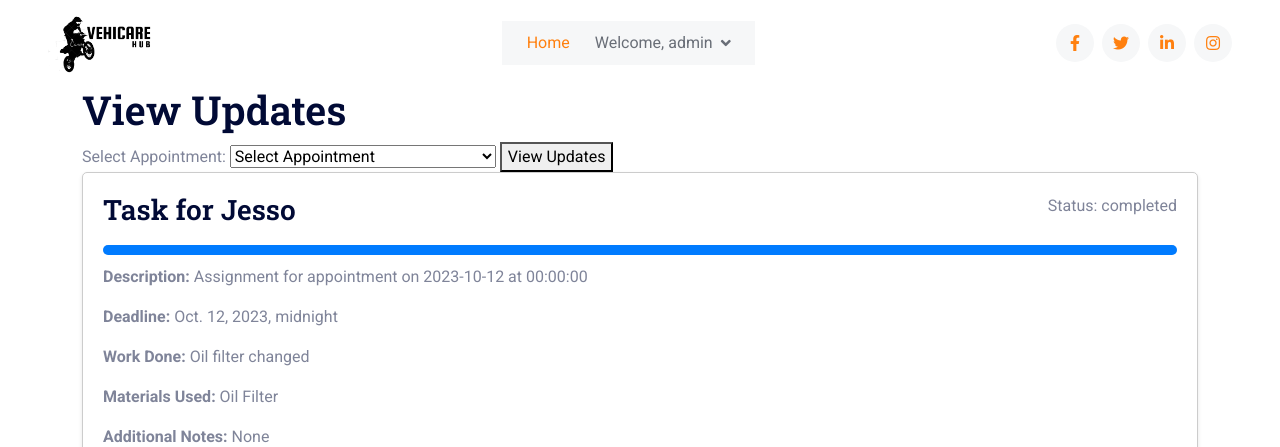
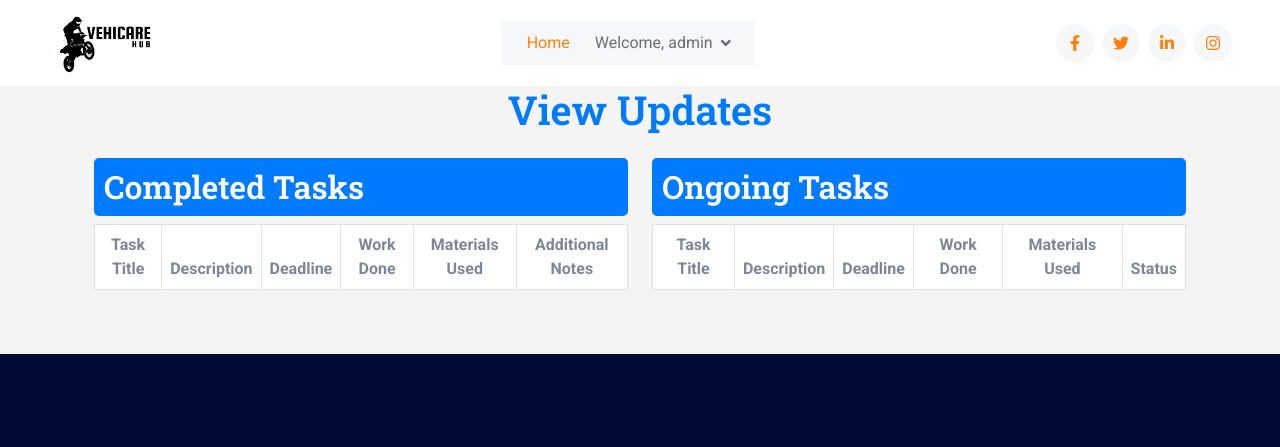
Before and after one commit to jessojoseph/VehiCare-Hub, a Django app: page /view_updates/ in a window 1280 px wide. Shown: the top 447 px of the page. Run offline with Django 4.2, Linux system fonts and the light colour scheme; a user stored in the database is signed in; data comes from the database, SQL or seed files in the repository; both versions use the stored data as it was after the commit; lists and menus that the app fills with data are empty; some libraries are stand-ins or nearby versions.

Commit message:
12 th commit

```diff
--- a/pro/vehicarehub/templates/view_updates.html
+++ b/pro/vehicarehub/templates/view_updates.html
@@ -1,84 +1,86 @@
 {% extends 'base.html' %}
 
 {% block content %}
-    <h1>View Updates</h1>
+    <h1 class="text-center mb-4">View Updates</h1>
 
-    {% if is_admin %}
-        <form method="post" action="{% url 'view_updates' %}">
-            {% csrf_token %}
-            <label for="appointment">Select Appointment:</label>
-            <select name="appointment" id="appointment">
-                <option value="" selected>Select Appointment</option>
-                {% for appointment in appointments %}
-                    <option value="{{ appointment.id }}"
-                            {% if selected_appointment and appointment.id == selected_appointment.id %}selected{% endif %}>
-                        {{ appointment.user_name }} - {{ appointment.service_date }} {{ appointment.service_time }}
-                    </option>
-                {% endfor %}
-            </select>
-            <button type="submit">View Updates</button>
-        </form>
-    {% endif %}
+    <div class="container">
+        <div class="row">
+            <div class="col-md-6">
+                <h2>Completed Tasks</h2>
+                <table class="table table-bordered table-striped">
+                    <thead>
+                        <tr>
+                            <th>Task Title</th>
+                            <th>Description</th>
+                            <th>Deadline</th>
+                            <th>Work Done</th>
+                            <th>Materials Used</th>
+                            <th>Additional Notes</th>
+                        </tr>
+                    </thead>
+                    <tbody>
+                        {% for task in completed_tasks %}
+                            <tr>
+                                <td>{{ task.title }}</td>
+                                <td>{{ task.description }}</td>
+                                <td>{{ task.deadline }}</td>
+                                <td>{{ task.work_done }}</td>
+                                <td>{{ task.materials_used }}</td>
+                                <td>{{ task.additional_notes }}</td>
+                            </tr>
+                        {% endfor %}
+                    </tbody>
+                </table>
+            </div>
 
-    <div class="tracking-container">
-        {% for task in tasks %}
-            <div class="tracking-card">
-                <div class="tracking-header">
-                    <h3>{{ task.title }}</h3>
-                    <p>Status: {{ task.status }}</p>
-                </div>
-                <div class="tracking-progress">
-                    <div class="progress-bar" style="width: {{ task.progress }}%;"></div>
-                </div>
-                <div class="tracking-details">
-                    <p><strong>Description:</strong> {{ task.description }}</p>
-                    <p><strong>Deadline:</strong> {{ task.deadline }}</p>
-                    <p><strong>Work Done:</strong> {{ task.work_done }}</p>
-                    <p><strong>Materials Used:</strong> {{ task.materials_used }}</p>
-                    <p><strong>Additional Notes:</strong> {{ task.additional_notes }}</p>
-                </div>
+            <div class="col-md-6">
+                <h2>Ongoing Tasks</h2>
+                <table class="table table-bordered table-striped">
+                    <thead>
+                        <tr>
+                            <th>Task Title</th>
+                            <th>Description</th>
+                            <th>Deadline</th>
+                            <th>Work Done</th>
+                            <th>Materials Used</th>
+                            <th>Status</th>
+                        </tr>
+                    </thead>
+                    <tbody>
+                        {% for task in ongoing_tasks %}
+                            <tr>
+                                <td>{{ task.title }}</td>
+                                <td>{{ task.description }}</td>
+                                <td>{{ task.deadline }}</td>
+                                <td>{{ task.work_done }}</td>
+                                <td>{{ task.materials_used }}</td>
+                                <td>{{ task.status }}</td>
+                            </tr>
+                        {% endfor %}
+                    </tbody>
+                </table>
             </div>
-        {% empty %}
-            <p>No updates available.</p>
-        {% endfor %}
+        </div>
     </div>
 
     <style>
-        .tracking-container {
-            display: flex;
-            flex-direction: column;
-            gap: 20px;
+        body {
+            background-color: #f4f4f4;
         }
-
-        .tracking-card {
-            border: 1px solid #ccc;
-            padding: 20px;
+        h1 {
+            color: #007BFF;
+        }
+        h2 {
+            background-color: #007BFF;
+            color: #fff;
+            padding: 10px;
             border-radius: 5px;
-            box-shadow: 0 2px 4px rgba(0, 0, 0, 0.1);
+        }
+        table {
             background-color: #fff;
         }
-
-        .tracking-header {
-            display: flex;
-            justify-content: space-between;
-            align-items: center;
-        }
-
-        .tracking-progress {
-            height: 10px;
-            background-color: #f0f0f0;
-            border-radius: 5px;
-            margin-top: 10px;
-        }
-
-        .progress-bar {
-            height: 100%;
-            background-color: #007BFF;
-            border-radius: 5px;
-        }
-
-        .tracking-details {
-            margin-top: 10px;
+        th, td {
+            text-align: center;
         }
     </style>
 {% endblock %}
--- a/pro/vehicarehub/vehiapp/urls.py
+++ b/pro/vehicarehub/vehiapp/urls.py
@@ -21,6 +21,7 @@ urlpatterns = [
     path('confirmation/', views.confirmation, name='confirmation'),
     path('viewappointments/', views.viewappointment, name='viewappointments'),
     path('cancel_appointment/<int:appointment_id>/', views.cancel_appointment, name='cancel_appointment'),
+    path('admin_view_updates/', views.admin_view_updates, name='admin_view_updates'),
 
 
 
--- a/pro/vehicarehub/vehiapp/views.py
+++ b/pro/vehicarehub/vehiapp/views.py
@@ -909,35 +909,50 @@ def update_work_status(request, task_id):
 
 
 from .models import Task, CustomUser, Appointment
-
 @login_required
 def view_updates(request):
-    user = request.user  # Get the currently logged-in user
+    user = request.user
 
-    # Check if the user is an admin (you can modify this condition based on your admin role criteria)
-    is_admin = user.is_superuser
+    completed_tasks = Task.objects.filter(status='completed', appointment__user_name=user)
+    ongoing_tasks = Task.objects.filter(status='in_progress', appointment__user_name=user)
+    user_appointments = Appointment.objects.filter(user_name=user)
 
-    appointments = None
-    selected_appointment = None
+    context = {
+        'completed_tasks': completed_tasks,
+        'ongoing_tasks': ongoing_tasks,
+        'user_appointments': user_appointments,
+    }
 
-    if is_admin:
-        # Fetch all appointments for the admin
-        appointments = Appointment.objects.all()
+    return render(request, 'view_updates.html', context)
+@login_required
+def admin_view_updates(request):
+    if request.user.is_superuser:
+        # Filter users with the customer role
+        customers = User.objects.filter(role=CustomUser.CUSTOMER)
 
-        # Check if a specific appointment is selected from the form
-        if request.method == 'POST':
-            appointment_id = request.POST.get('appointment')
-            if appointment_id:
-                selected_appointment = Appointment.objects.get(id=appointment_id)
+        # Print all customer usernames to the terminal
+        for customer in customers:
+            print(f"Customer: {customer.username}")
+
+        selected_user_id = request.GET.get('selected_user', None)
+        selected_user = None
+        tasks = []
+
+        if selected_user_id:
+            selected_user = User.objects.get(pk=selected_user_id)
+            # Retrieve tasks for the selected user
+            tasks = Task.objects.filter(appointment__user_name=selected_user)
+
+        context = {
+            'customers': customers,  # Pass the list of customers to the template
+            'selected_user': selected_user,
+            'tasks': tasks,
+        }
+
+        return render(request, 'admin_view_updates.html', context)
     else:
-        # For regular users, restrict them to only view their own updates
-        appointments = Appointment.objects.filter(user_name=user)
-        selected_appointment = appointments.first()  # Display the first appointment by default
-
-    tasks = Task.objects.filter(appointment=selected_appointment)
-
-    context = {'appointments': appointments, 'tasks': tasks, 'selected_appointment': selected_appointment, 'is_admin': is_admin}
-    return render(request, 'view_updates.html', context)
+        # Handle non-admin users here
+        return render(request, 'access_denied.html')
 
 
 
```
Also changed, not shown: pro/new.py (+11 -6 lines), pro/vehicarehub/templates/admin_view_updates.html (added, +47 -0 lines), pro/vehicarehub/templates/assign_task.html (+30 -11 lines), pro/vehicarehub/templates/index.html (+7 -3 lines), pro/vehicarehub/vehicarehub/settings.py (+8 -8 lines), pro/bike_service_dataset.csv, pro/vehicarehub/db.sqlite3.
